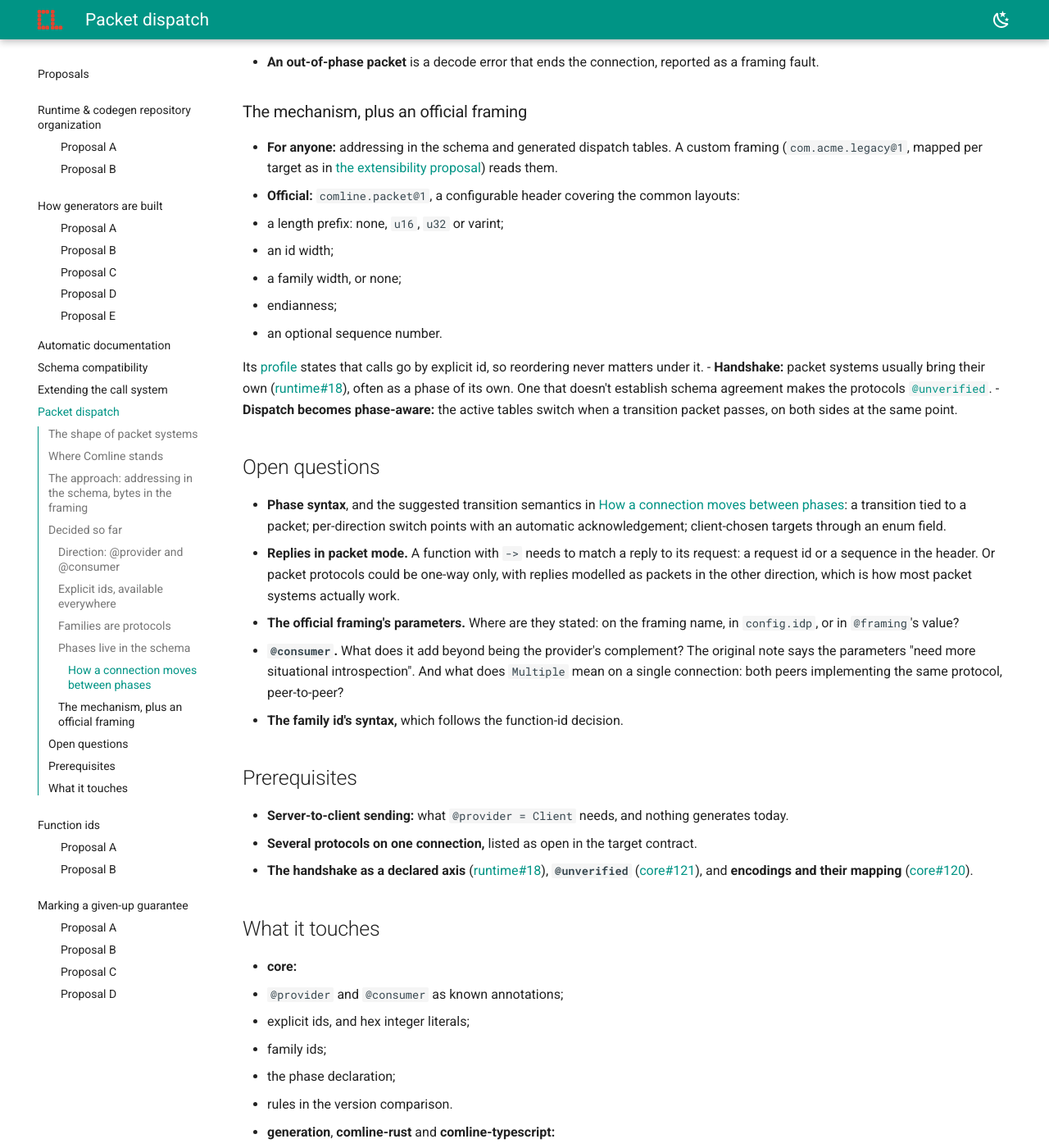
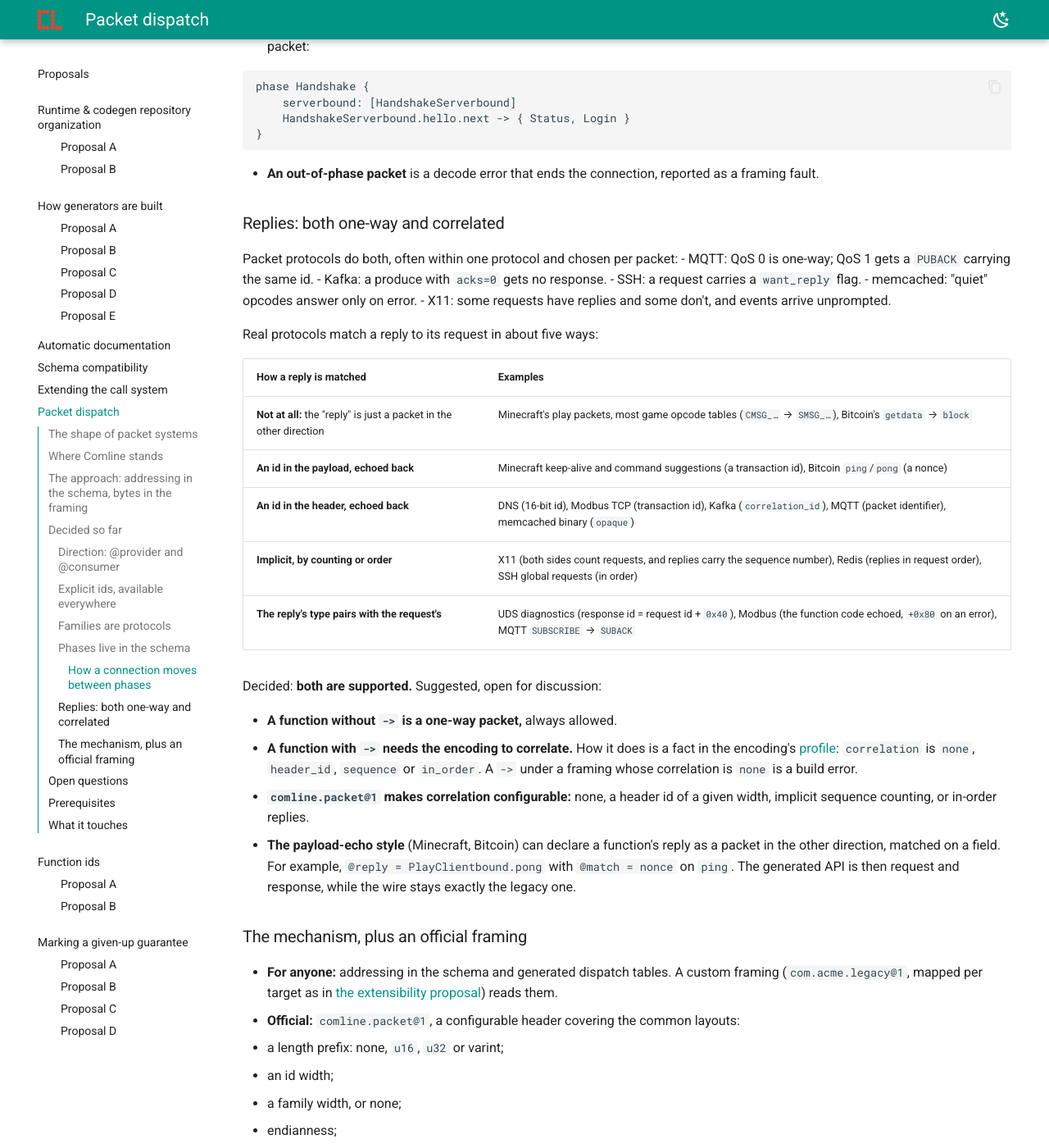
Before and after one commit to ComlineProject/docs, an MkDocs documentation site: the page built from docs/docs/proposals/packet-dispatch.md, in a window 1280 px wide and 1400 px high, scrolled down 3936 px. Shown: the whole window at 82% size. Built offline with MkDocs 1.6.1 and Material for MkDocs 9.7.7, drawn with Linux system fonts in a browser that asks for light colours; the version menu is left out; some of the changed text lies outside the part shown.

Commit message:
proposals: replies in packet mode, and @provider = Multiple
Packet protocols do both one-way and correlated replies; five matching
styles with real examples. Suggested: a correlation fact in the encoding
profile, configurable in comline.packet@1, and @reply/@match for replies
that echo a payload field. Multiple means both sides implement the
protocol. @consumer stays open, with a possible cardinality reading.

```diff
--- a/docs/docs/proposals/packet-dispatch.md
+++ b/docs/docs/proposals/packet-dispatch.md
@@ -64,6 +64,15 @@ and already used in `runtime-std-extra`'s `reverse_proxy.ids`:
 - **Server-to-client packets** are a protocol with `@provider = Client`. The
   client gets the dispatcher and the provider trait for it, and the server
   gets the sender.
+- **`@provider = Multiple`** means both sides implement the protocol, so the
+  same call can be made in either direction rather than only the server
+  serving it. Examples: LSP, where the language server also sends requests to
+  the editor over the same JSON-RPC connection; Bitcoin's peer-to-peer
+  protocol, where both peers send `ping`, `inv` and `version`; and SSH global
+  requests. Each side then generates both the dispatcher and the sender for
+  that protocol. Where calls have replies, request ids from the two directions
+  must not collide: either each direction has its own id space, or the header
+  carries a direction bit.
 - Core doesn't recognise `@provider` today: it parses and is ignored. It
   becomes a known annotation.
 
@@ -178,6 +187,40 @@ Suggested, open for discussion:
 - **An out-of-phase packet** is a decode error that ends the connection,
   reported as a framing fault.
 
+### Replies: both one-way and correlated
+
+Packet protocols do both, often within one protocol and chosen per packet:
+- MQTT: QoS 0 is one-way; QoS 1 gets a `PUBACK` carrying the same id.
+- Kafka: a produce with `acks=0` gets no response.
+- SSH: a request carries a `want_reply` flag.
+- memcached: "quiet" opcodes answer only on error.
+- X11: some requests have replies and some don't, and events arrive unprompted.
+
+Real protocols match a reply to its request in about five ways:
+
+| How a reply is matched | Examples |
+|---|---|
+| **Not at all:** the "reply" is just a packet in the other direction | Minecraft's play packets, most game opcode tables (`CMSG_…` → `SMSG_…`), Bitcoin's `getdata` → `block` |
+| **An id in the payload, echoed back** | Minecraft keep-alive and command suggestions (a transaction id), Bitcoin `ping`/`pong` (a nonce) |
+| **An id in the header, echoed back** | DNS (16-bit id), Modbus TCP (transaction id), Kafka (`correlation_id`), MQTT (packet identifier), memcached binary (`opaque`) |
+| **Implicit, by counting or order** | X11 (both sides count requests, and replies carry the sequence number), Redis (replies in request order), SSH global requests (in order) |
+| **The reply's type pairs with the request's** | UDS diagnostics (response id = request id + `0x40`), Modbus (the function code echoed, `+0x80` on an error), MQTT `SUBSCRIBE` → `SUBACK` |
+
+Decided: **both are supported.** Suggested, open for discussion:
+
+- **A function without `->` is a one-way packet,** always allowed.
+- **A function with `->` needs the encoding to correlate.** How it does is a
+  fact in the encoding's [profile](schema-compatibility.md#encoding-profiles):
+  `correlation` is `none`, `header_id`, `sequence` or `in_order`. A `->` under a
+  framing whose correlation is `none` is a build error.
+- **`comline.packet@1` makes correlation configurable:** none, a header id of
+  a given width, implicit sequence counting, or in-order replies.
+- **The payload-echo style** (Minecraft, Bitcoin) can declare a function's
+  reply as a packet in the other direction, matched on a field. For example,
+  `@reply = PlayClientbound.pong` with `@match = nonce` on `ping`. The
+  generated API is then request and response, while the wire stays exactly
+  the legacy one.
+
 ### The mechanism, plus an official framing
 
 - **For anyone:** addressing in the schema and generated dispatch tables. A
@@ -207,16 +250,19 @@ Suggested, open for discussion:
   [How a connection moves between phases](#how-a-connection-moves-between-phases):
   a transition tied to a packet; per-direction switch points with an automatic
   acknowledgement; client-chosen targets through an enum field.
-- **Replies in packet mode.** A function with `->` needs to match a reply to its
-  request: a request id or a sequence in the header. Or packet protocols could
-  be one-way only, with replies modelled as packets in the other direction,
-  which is how most packet systems actually work.
+- **Replies:** the suggested `correlation` profile fact, the
+  configurable correlation in `comline.packet@1`, and `@reply` / `@match` for
+  replies that echo a payload field (see
+  [Replies](#replies-both-one-way-and-correlated)).
 - **The official framing's parameters.** Where are they stated: on the framing
   name, in `config.idp`, or in `@framing`'s value?
 - **`@consumer`.** What does it add beyond being the provider's complement? The
-  original note says the parameters "need more situational introspection". And
-  what does `Multiple` mean on a single connection: both peers implementing the
-  same protocol, peer-to-peer?
+  original note says the parameters "need more situational introspection".
+  One possible meaning: in the 2024 file, `Multiple` may originally have meant
+  *how many* (several instances providing or consuming a protocol, like a
+  fleet of servers behind the reverse proxy in `reverse_proxy.ids`), not
+  which direction. That reading would give `@consumer` a job of its own: who
+  may call a protocol, and how many of them. Not decided.
 - **The family id's syntax,** which follows the function-id decision.
 
 ## Prerequisites
```
